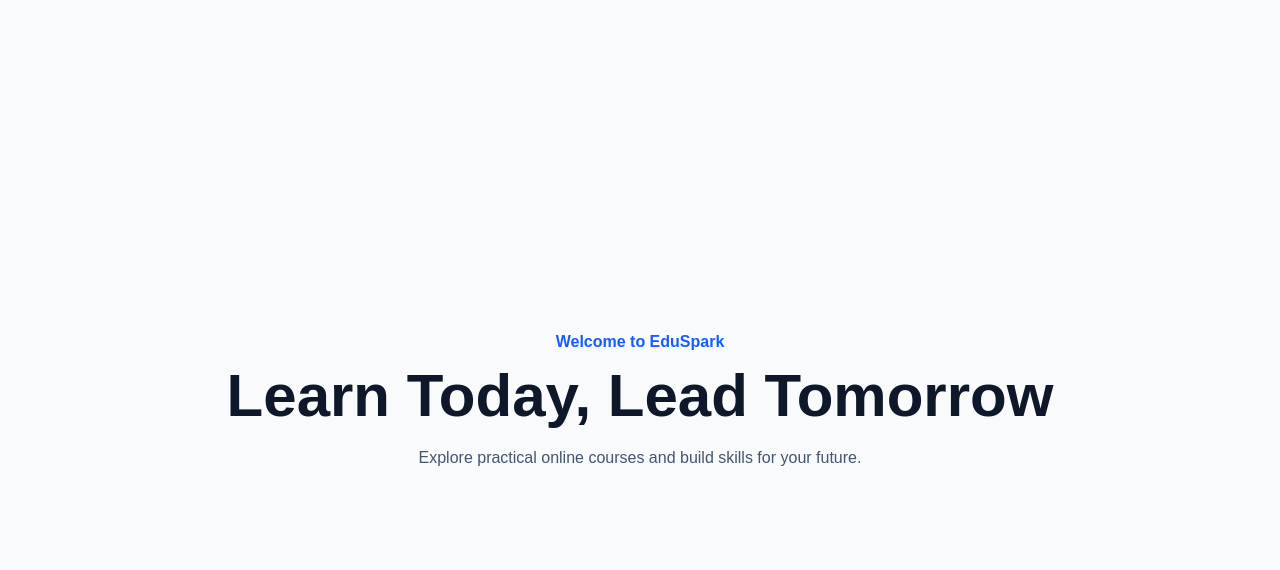
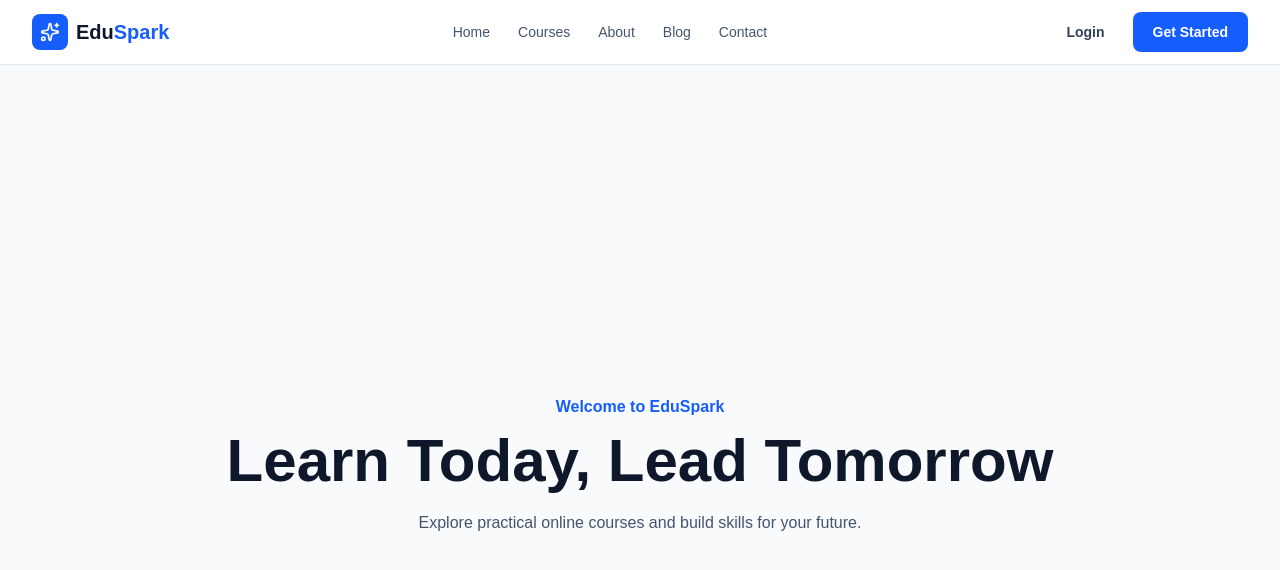
Before and after one commit to nurhossain-webd/eduSpark-client, a Next.js app: page / in a window 1280 px wide. Shown: the top 570 px of the page. Built offline with nearby package versions, Linux system fonts and the light colour scheme.

Commit message:
Add responsive navbar, container component, and main layout

```diff
--- a/src/app/(main)/layout.tsx
+++ b/src/app/(main)/layout.tsx
@@ -1,3 +1,5 @@
+import Navbar from "@/components/layout/Navbar";
+
 interface MainLayoutProps {
   children: React.ReactNode;
 }
@@ -5,5 +7,11 @@ interface MainLayoutProps {
 export default function MainLayout({
   children,
 }: Readonly<MainLayoutProps>) {
-  return <>{children}</>;
+  return (
+    <>
+      <Navbar />
+
+      <main>{children}</main>
+    </>
+  );
 }
--- /dev/null
+++ b/src/components/layout/Navbar.tsx
@@ -0,0 +1,137 @@
+"use client";
+
+import Link from "next/link";
+import { Menu, Sparkles, X } from "lucide-react";
+import { useState } from "react";
+import Container from "@/components/ui/Container";
+
+interface NavItem {
+  label: string;
+  href: string;
+}
+
+const navItems: NavItem[] = [
+  {
+    label: "Home",
+    href: "/",
+  },
+  {
+    label: "Courses",
+    href: "/courses",
+  },
+  {
+    label: "About",
+    href: "/about",
+  },
+  {
+    label: "Blog",
+    href: "/blog",
+  },
+  {
+    label: "Contact",
+    href: "/contact",
+  },
+];
+
+export default function Navbar() {
+  const [isMenuOpen, setIsMenuOpen] = useState<boolean>(false);
+
+  function closeMenu(): void {
+    setIsMenuOpen(false);
+  }
+
+  return (
+    <header className="sticky top-0 z-50 border-b border-slate-200 bg-white/95 backdrop-blur">
+      <Container>
+        <nav className="flex min-h-16 items-center justify-between">
+          <Link
+            href="/"
+            className="flex items-center gap-2"
+            onClick={closeMenu}
+          >
+            <span className="flex h-9 w-9 items-center justify-center rounded-lg bg-blue-600 text-white">
+              <Sparkles size={20} />
+            </span>
+
+            <span className="text-xl font-bold text-slate-900">
+              Edu<span className="text-blue-600">Spark</span>
+            </span>
+          </Link>
+
+          <div className="hidden items-center gap-7 lg:flex">
+            {navItems.map((item: NavItem) => (
+              <Link
+                key={item.href}
+                href={item.href}
+                className="text-sm font-medium text-slate-600 transition hover:text-blue-600"
+              >
+                {item.label}
+              </Link>
+            ))}
+          </div>
+
+          <div className="hidden items-center gap-3 lg:flex">
+            <Link
+              href="/login"
+              className="rounded-lg px-4 py-2 text-sm font-semibold text-slate-700 transition hover:bg-slate-100"
+            >
+              Login
+            </Link>
+
+            <Link
+              href="/register"
+              className="rounded-lg bg-blue-600 px-5 py-2.5 text-sm font-semibold text-white transition hover:bg-blue-700"
+            >
+              Get Started
+            </Link>
+          </div>
+
+          <button
+            type="button"
+            className="rounded-lg p-2 text-slate-700 transition hover:bg-slate-100 lg:hidden"
+            onClick={() => setIsMenuOpen((previousState) => !previousState)}
+            aria-label={isMenuOpen ? "Close navigation menu" : "Open navigation menu"}
+            aria-expanded={isMenuOpen}
+          >
+            {isMenuOpen ? <X size={24} /> : <Menu size={24} />}
+          </button>
+        </nav>
+
+        {isMenuOpen && (
+          <div className="border-t border-slate-200 py-4 lg:hidden">
+            <div className="flex flex-col gap-1">
+              {navItems.map((item: NavItem) => (
+                <Link
+                  key={item.href}
+                  href={item.href}
+                  onClick={closeMenu}
+                  className="rounded-lg px-3 py-2.5 text-sm font-medium text-slate-700 transition hover:bg-blue-50 hover:text-blue-600"
+                >
+                  {item.label}
+                </Link>
+              ))}
+            </div>
+
+            <div className="mt-4 grid grid-cols-2 gap-3 border-t border-slate-200 pt-4">
+              <Link
+                href="/login"
+                onClick={closeMenu}
+                className="rounded-lg border border-slate-300 px-4 py-2.5 text-center text-sm font-semibold text-slate-700 transition hover:border-blue-600 hover:text-blue-600"
+              >
+                Login
+              </Link>
+
+              <Link
+                href="/register"
+                onClick={closeMenu}
+                className="rounded-lg bg-blue-600 px-4 py-2.5 text-center text-sm font-semibold text-white transition hover:bg-blue-700"
+              >
+                Register
+              </Link>
+            </div>
+          </div>
+        )}
+      </Container>
+    </header>
+  );
+}
--- /dev/null
+++ b/src/components/ui/Container.tsx
@@ -0,0 +1,17 @@
+interface ContainerProps {
+  children: React.ReactNode;
+  className?: string;
+}
+
+export default function Container({
+  children,
+  className = "",
+}: ContainerProps) {
+  return (
+    <div
+      className={`mx-auto w-full max-w-7xl px-4 sm:px-6 lg:px-8 ${className}`}
+    >
+      {children}
+    </div>
+  );
+}
```
Also changed, not shown: src/app/(main)/page.tsx (renamed from src/app/page.tsx).
